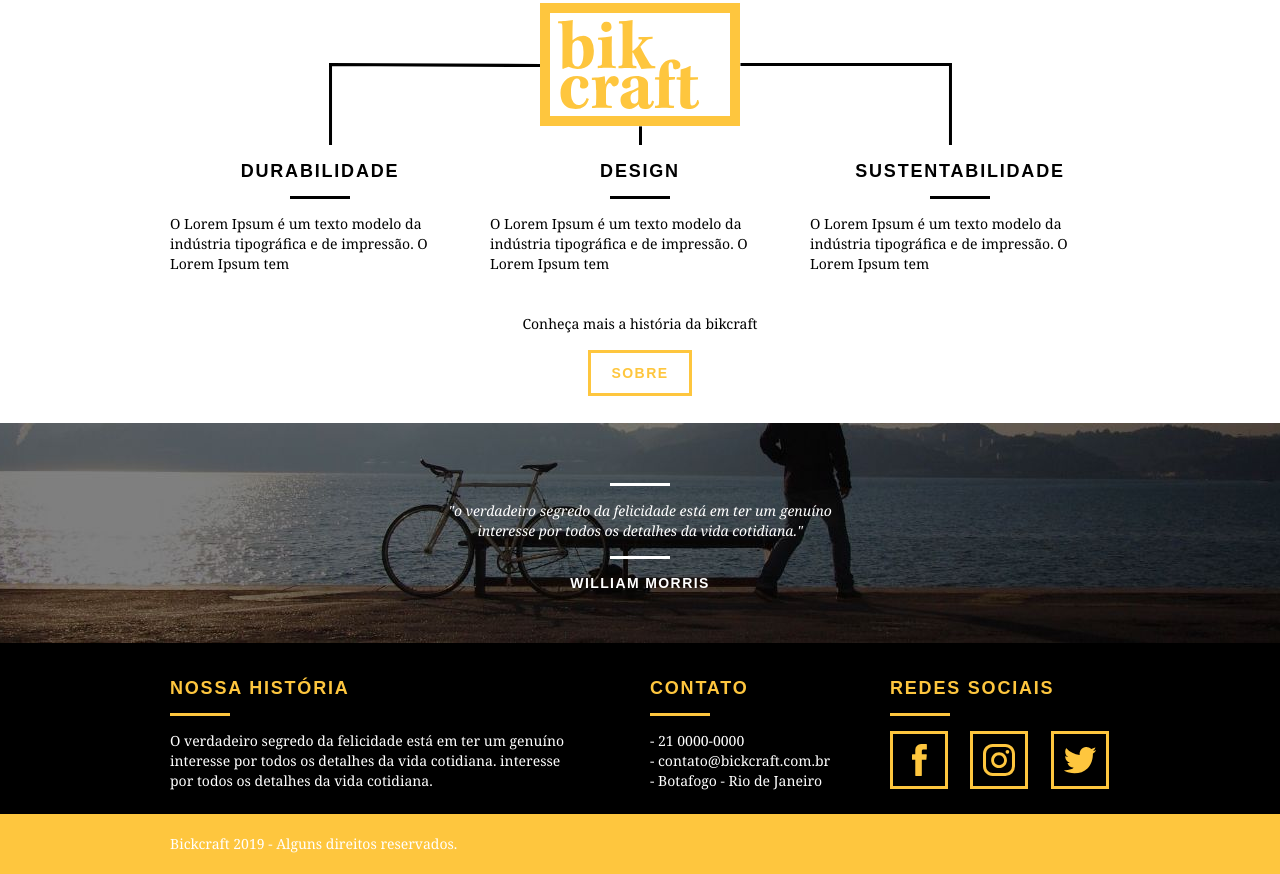
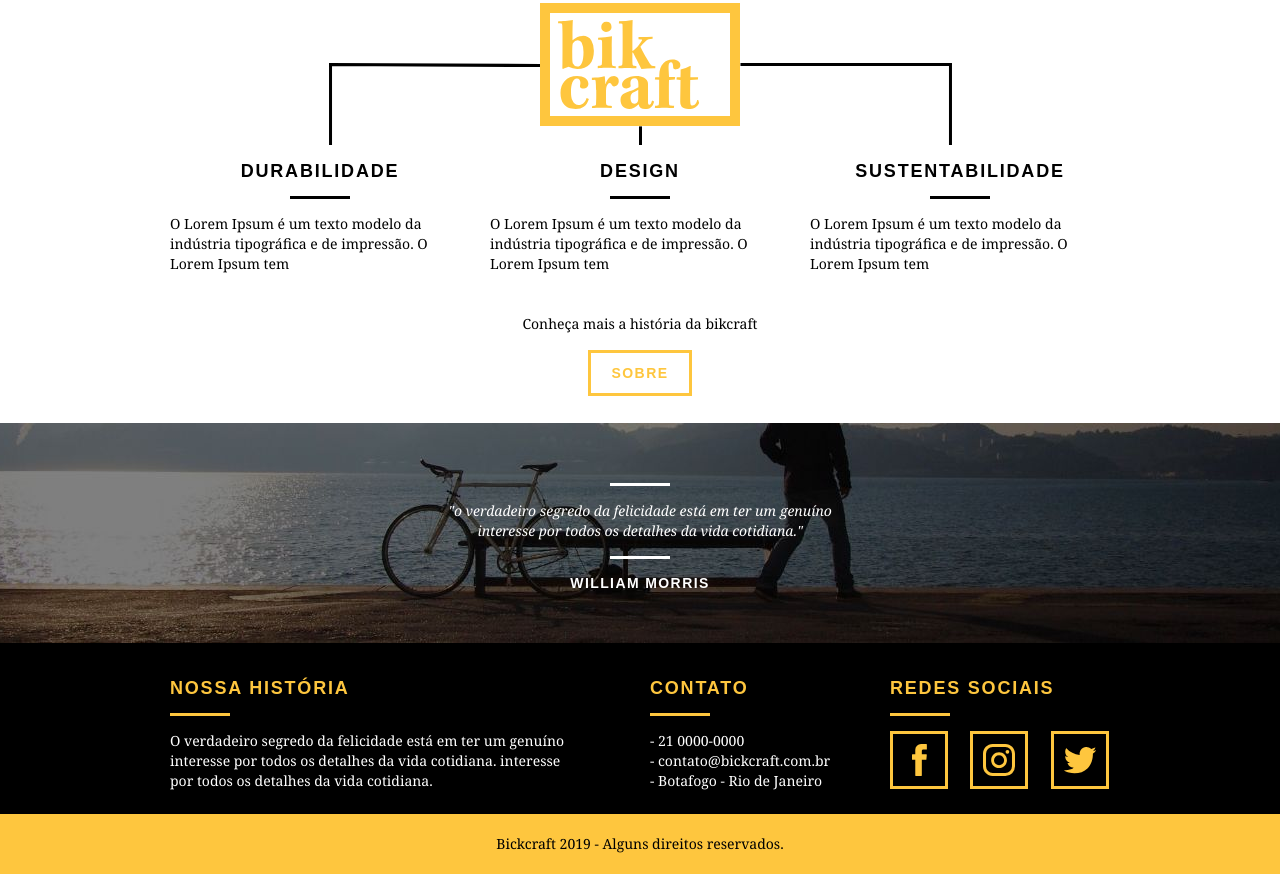
Before and after one commit to Luana-jcg/bikcraft.github.io, a plain HTML site: page index.html in a window 1280 px wide. Shown: the part 2109-2983 px from the top of the page. Drawn offline with Linux system fonts and the light colour scheme.

Commit message:
Add files via upload

```diff
--- a/css/style.css
+++ b/css/style.css
@@ -317,3 +317,8 @@ h3:after{
     padding: 20px 0;
     margin-top: 20px;
 }
+
+.footer .copy p{
+    color: #000;
+    text-align: center;
+}
```
